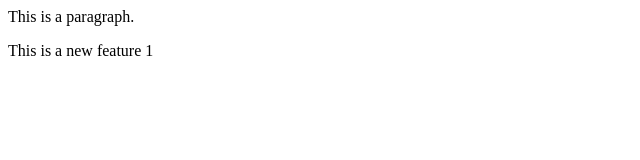
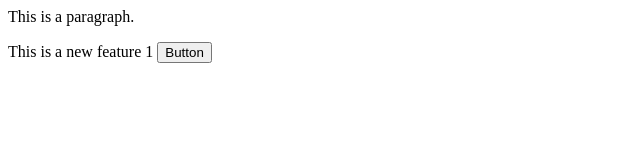
Before and after one commit to Zakiur-Rahman/local-repo, a plain HTML site: page index.html in a window 1280 px wide. Shown: the whole page, without its empty margins (0-640 px from the left). Drawn offline with Linux system fonts and the light colour scheme.

Commit message:
Add buttton

```diff
--- a/index.html
+++ b/index.html
@@ -1,2 +1,2 @@
 <p>This is a paragraph.</p>
-<p>This is a new feature 1</p>
+<p>This is a new feature 1 <button>Button</button></p>
```
